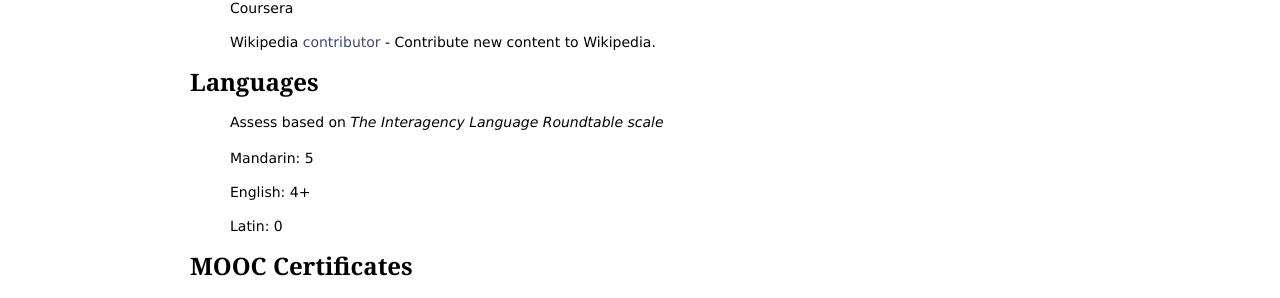
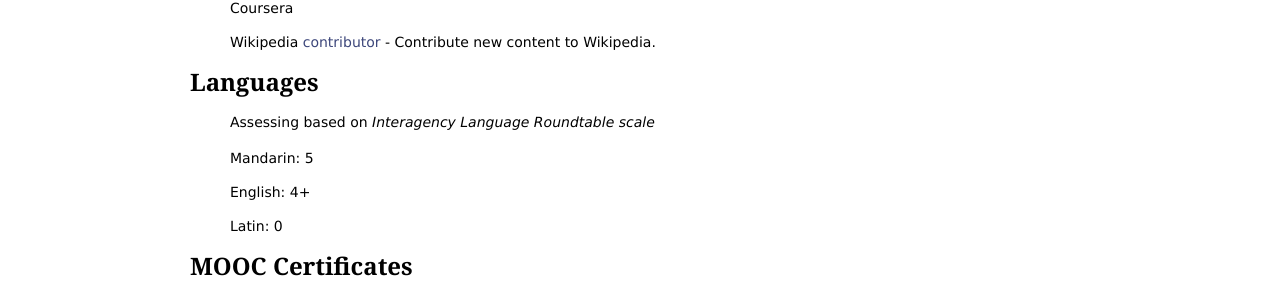
Before and after one commit to guojing0/guojing0.github.io, a Jekyll site: the page built from about-me.md, in a window 1280 px wide. Shown: the part 758-1056 px from the top of the page. Built offline with Jekyll 4.4.1, drawn with Linux system fonts in a browser that asks for light colours; Markdown is read by kramdown in place of the engine named in the settings.

Commit message:
languages

```diff
--- a/about-me.md
+++ b/about-me.md
@@ -40,7 +40,7 @@ Organizations
 Languages
 =====
 
-> Assess based on *The Interagency Language Roundtable scale*
+> Assessing based on *Interagency Language Roundtable scale*
 
 * Mandarin: 5
 
```
